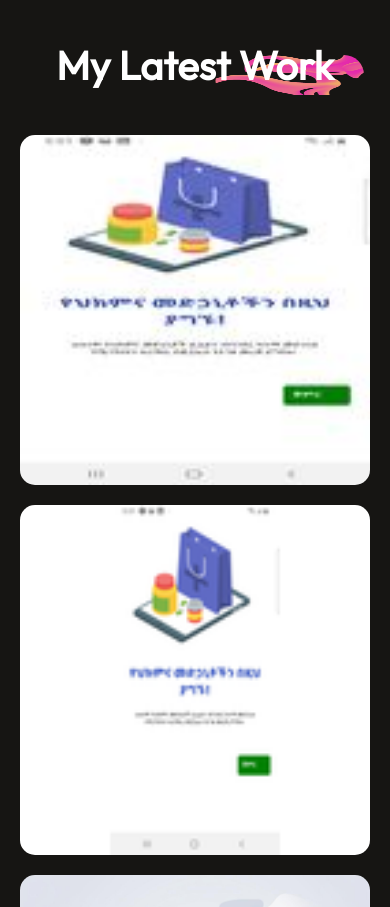
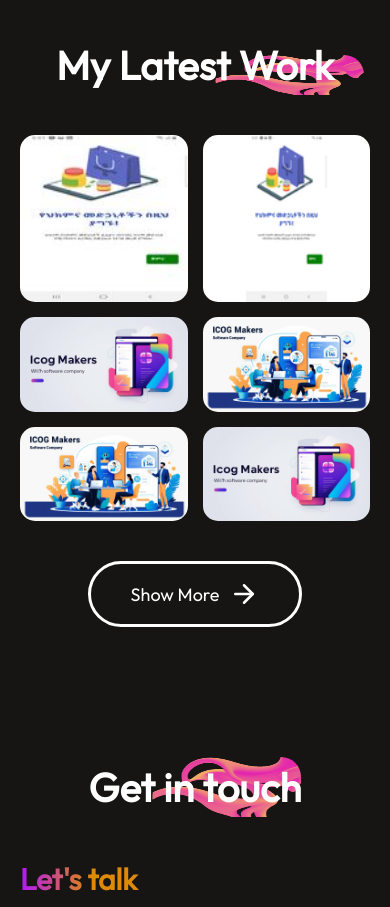
Before and after one commit to muluken0937/My_Portfolio, a React (Vite) app: page / in a window 390 px wide. Shown: the part 4220-5127 px from the top of the page. Built offline with nearby package versions, Linux system fonts and the light colour scheme.

Commit message:
work display in two columon for small screen size

```diff
--- a/src/components/MyWork/MyWork.css
+++ b/src/components/MyWork/MyWork.css
@@ -124,8 +124,8 @@
     }
 
     .mywork-container {
-        grid-template-columns: 1fr;
-        gap: 20px;
+        grid-template-columns:  1fr 1fr;
+        gap: 15px;
     }
 
     .mywork-container img {
```
